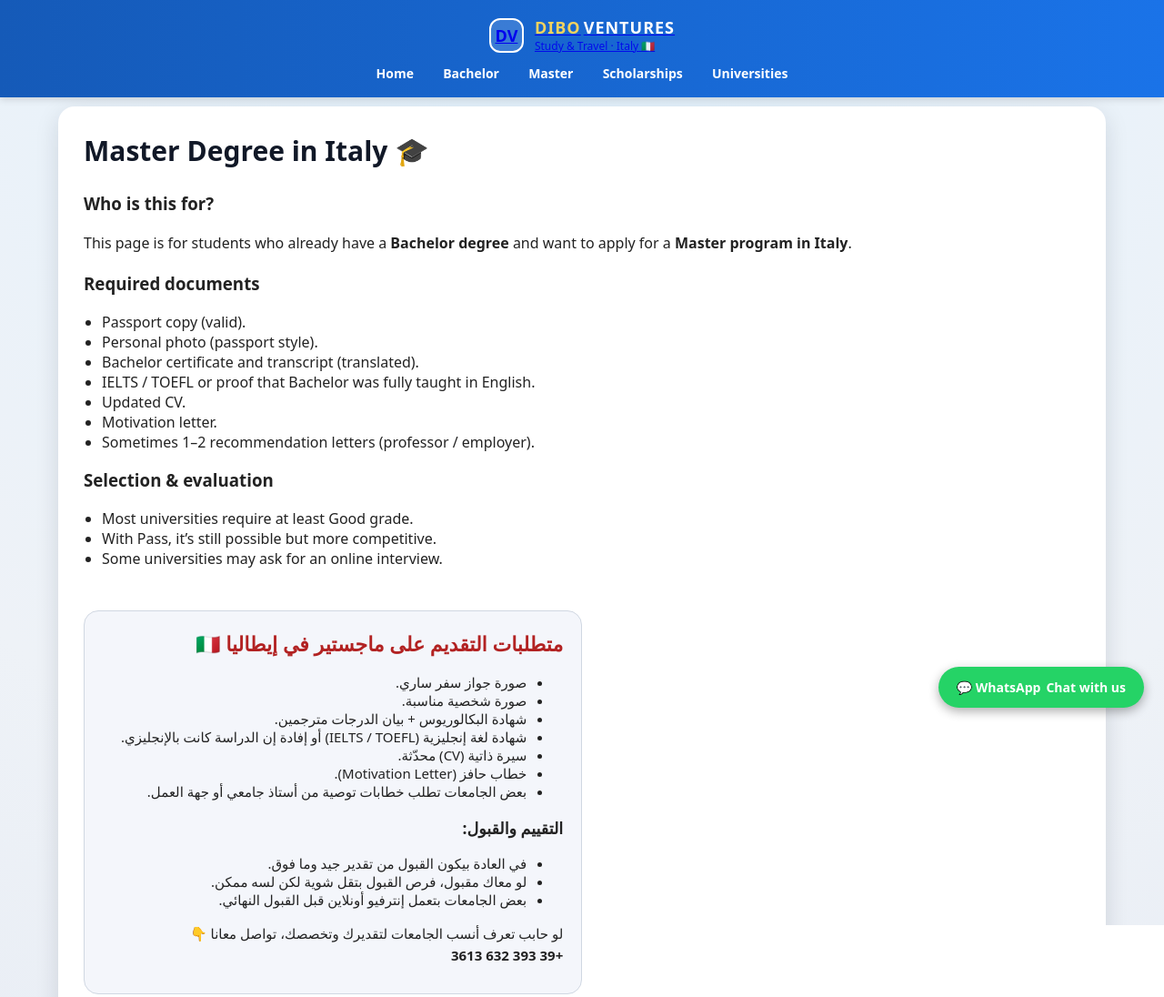
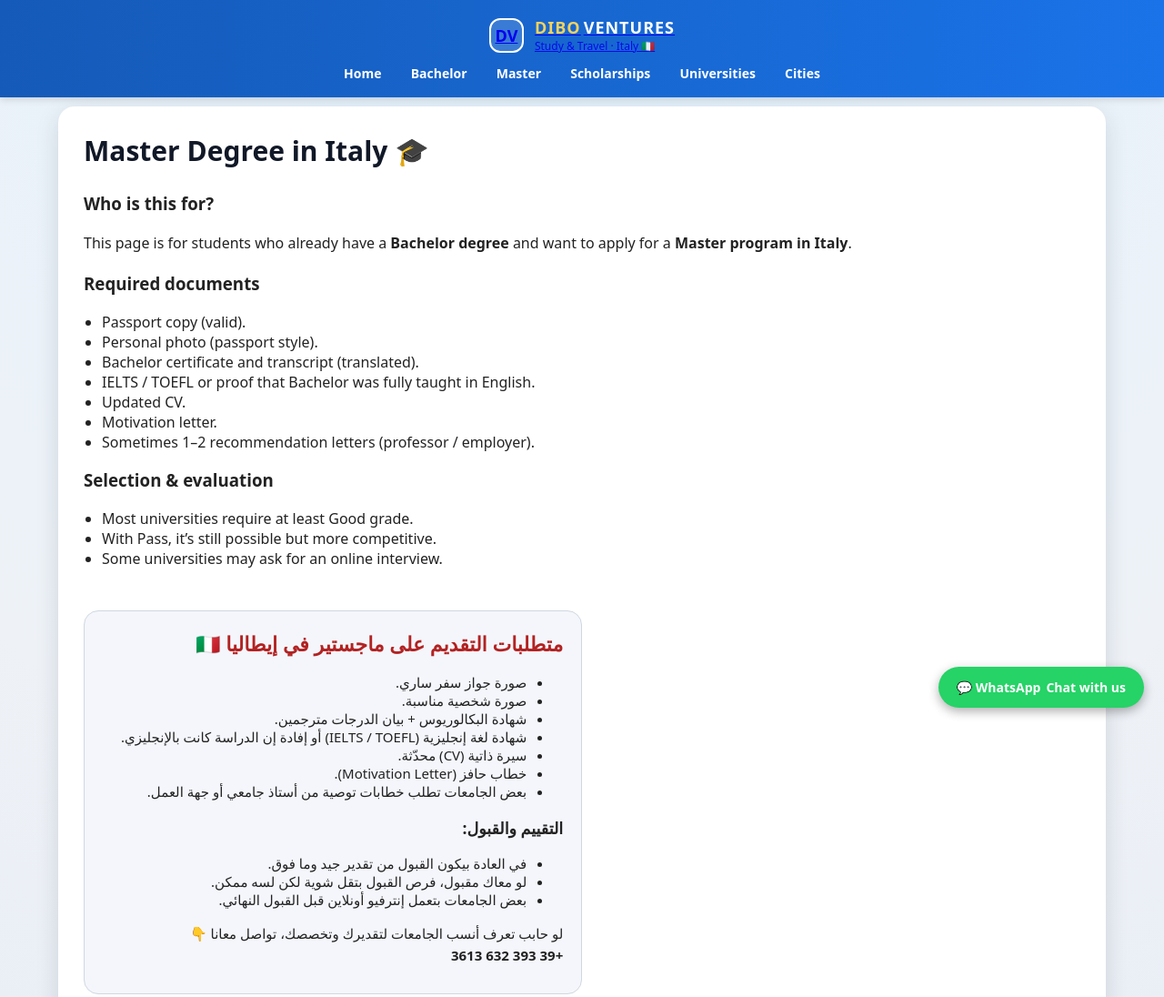
Before and after one commit to diboventures-svg/diboventures, a plain HTML site: page master.html in a window 1280 px wide. Shown: the top 1096 px of the page at 91% size. Drawn offline with Linux system fonts and the light colour scheme.

Commit message:
Update master.html

```diff
--- a/master.html
+++ b/master.html
@@ -28,11 +28,15 @@
       </a>
 
       <nav>
-        <a href="index.html">Home</a>
-        <a href="bachelor.html">Bachelor</a>
-        <a href="master.html" class="active">Master</a>
-        <a href="scholarships.html">Scholarships</a>
-        <a href="universities.html">Universities</a>
+        <nav>
+  <a href="index.html">Home</a>
+  <a href="bachelor.html">Bachelor</a>
+  <a href="master.html">Master</a>
+  <a href="scholarships.html">Scholarships</a>
+  <a href="universities.html">Universities</a>
+  <a href="cities.html">Cities</a>
+</nav>
+
       </nav>
     </div>
   </header>
```
